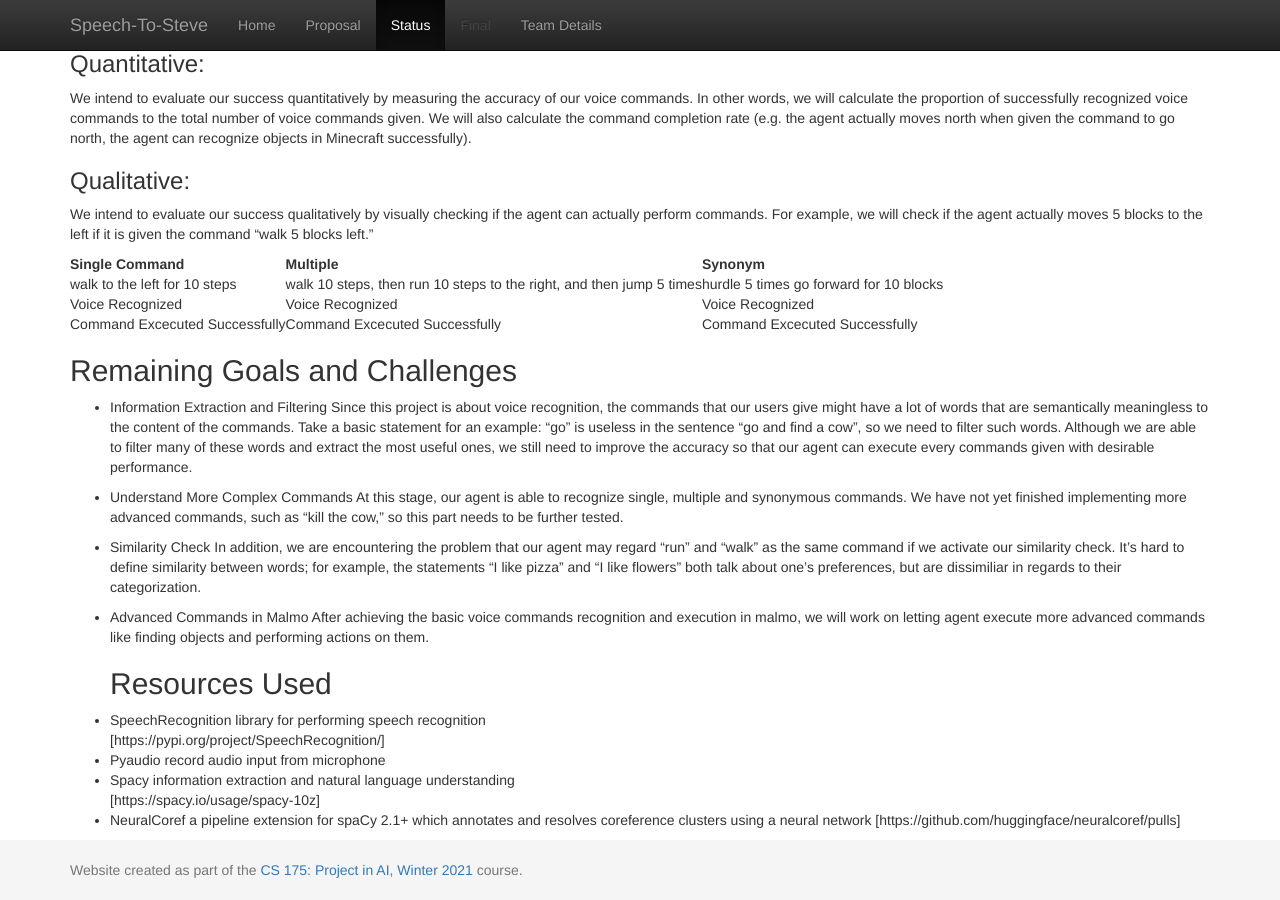
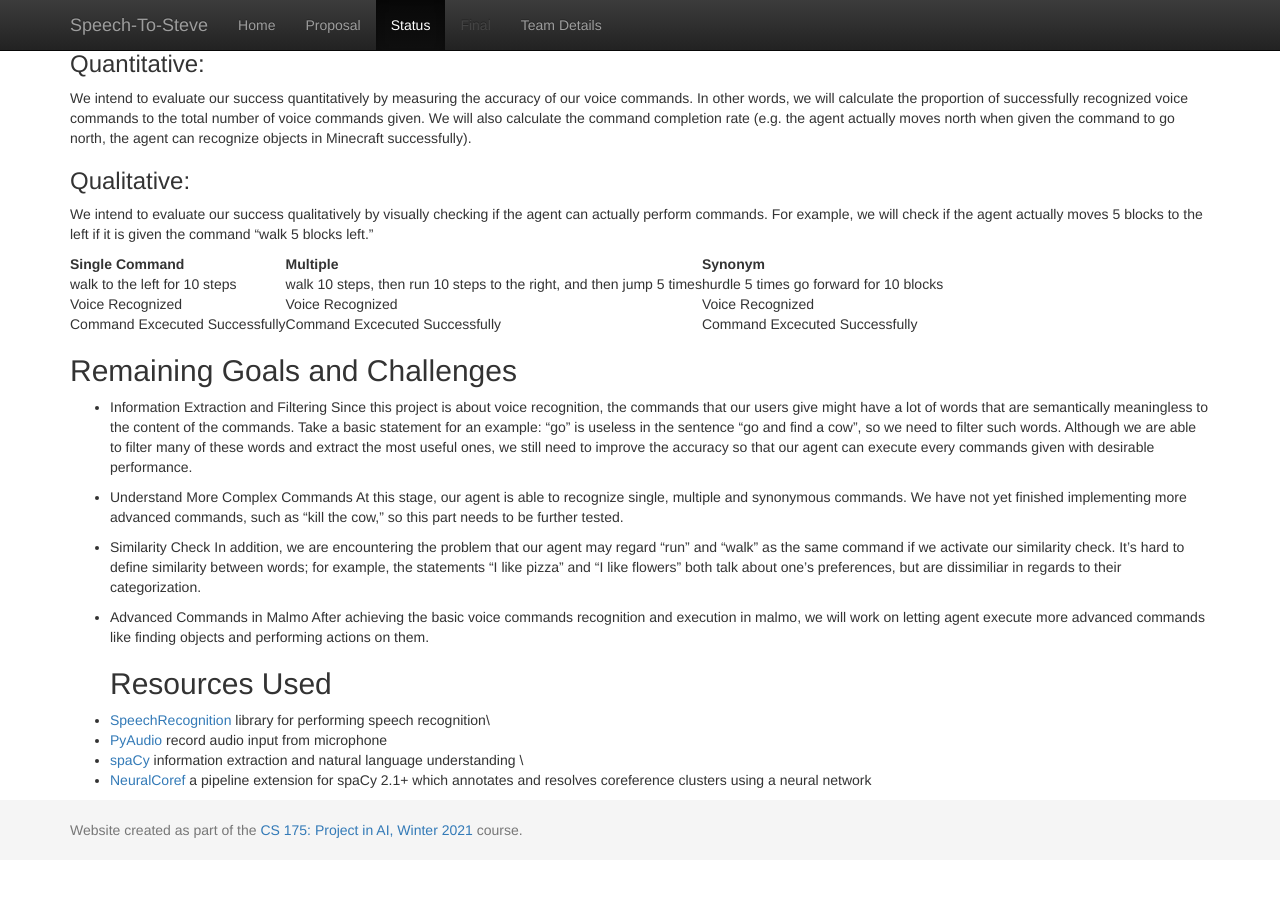
Before and after one commit to geeeeeeeeew/CS-175-Team-Direction-, a Jekyll site: the page built from docs/status.md, in a window 1280 px wide and 900 px high, scrolled down 1383 px. Built offline with Jekyll 4.4.1, drawn with Linux system fonts in a browser that asks for light colours; after the commit the page ends 2243 px from its top, so only the background shows below that; some of the changed lines change nothing that is shown.

Commit message:
Update status.md

```diff
--- a/docs/status.md
+++ b/docs/status.md
@@ -50,14 +50,11 @@ We intend to evaluate our success qualitatively by visually checking if the agen
 - Advanced Commands in Malmo
   After achieving the basic voice commands recognition and execution in malmo, we will work on letting agent execute more advanced commands like finding objects and performing actions on them.
 ## Resources Used
-- SpeechRecognition
+- [SpeechRecognition](https://pypi.org/project/SpeechRecognition/)
 library for performing speech recognition\
-[https://pypi.org/project/SpeechRecognition/]
-- Pyaudio
+- [PyAudio](https://pypi.org/project/PyAudio/)
 record audio input from microphone
-- Spacy
+- [spaCy](https://spacy.io/usage/spacy-10z)
 information extraction and natural language understanding \
-[https://spacy.io/usage/spacy-10z]
-- NeuralCoref
+- [NeuralCoref](https://github.com/huggingface/neuralcoref/pulls)
 a pipeline extension for spaCy 2.1+ which annotates and resolves coreference clusters using a neural network
-[https://github.com/huggingface/neuralcoref/pulls]
```
